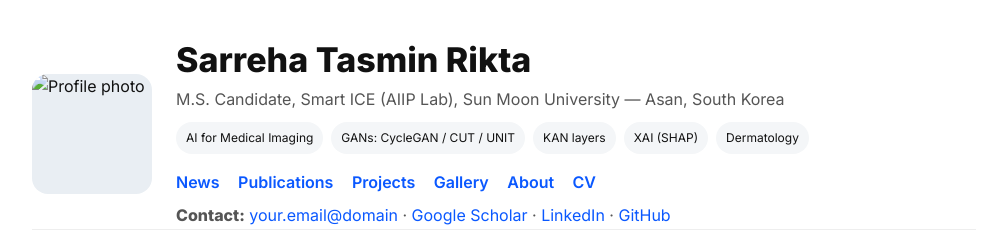
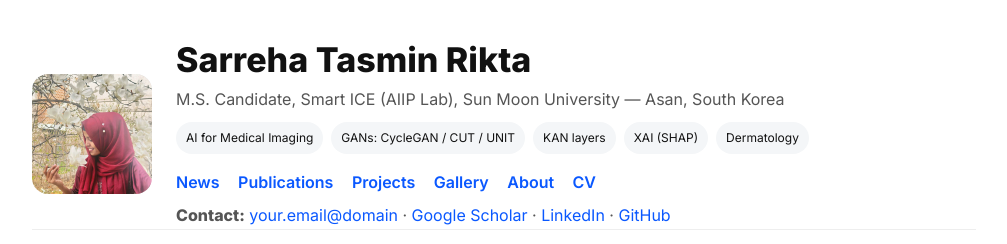
Before and after one commit to sarrehatasmin/sarrehatasmin.github.io, a plain HTML site: page index.html in a window 1280 px wide. Shown: the top 244 px of the page, without its empty margins (136-1143 px from the left). Drawn offline with Linux system fonts and the light colour scheme.

Commit message:
Update index.html

```diff
--- a/index.html
+++ b/index.html
@@ -50,7 +50,7 @@
   <div class="wrap">
     <!-- HERO -->
     <header>
-      <img class="avatar" src="profile.jpg" alt="Profile photo"/>
+      <img class="avatar" src="images/WhatsApp Image 2025-10-18 at 2.39.18 AM.jpeg" alt="Profile photo"/>
       <div>
         <h1>Sarreha Tasmin Rikta</h1>
         <div class="subtitle">M.S. Candidate, Smart ICE (AIIP Lab), Sun Moon University — Asan, South Korea</div>
```
